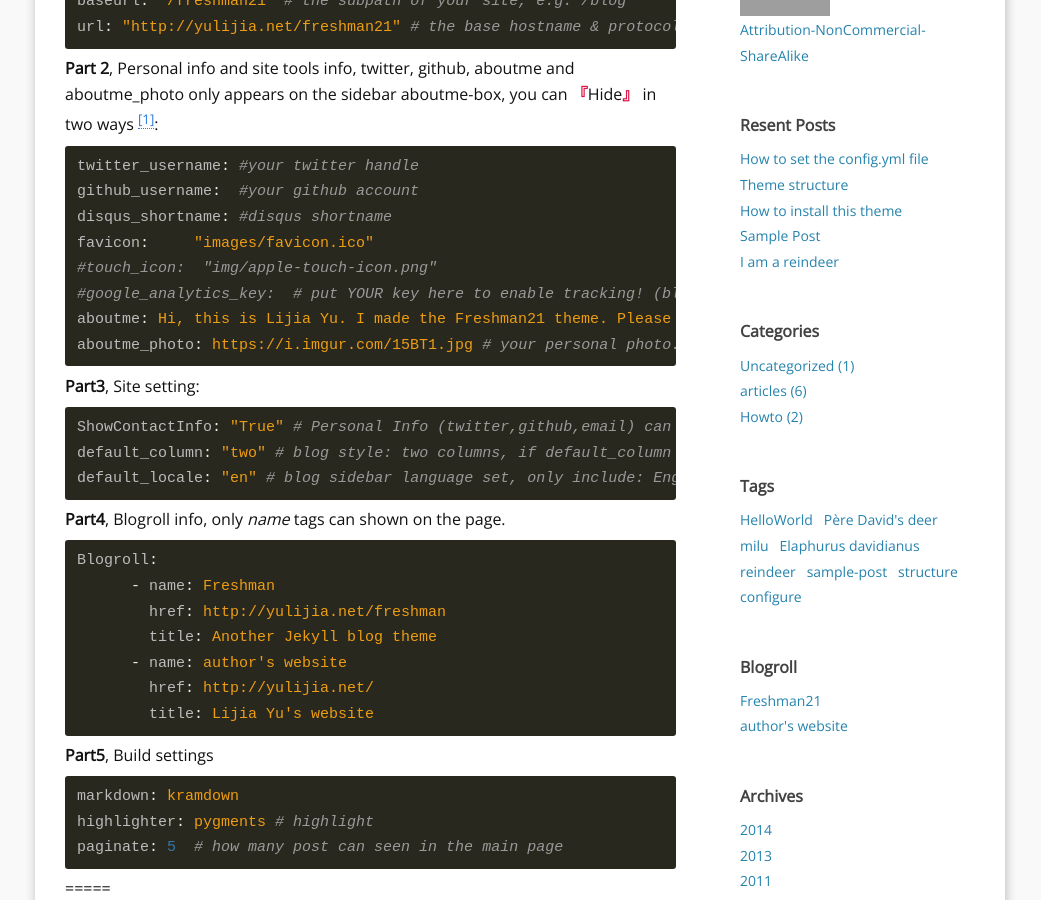
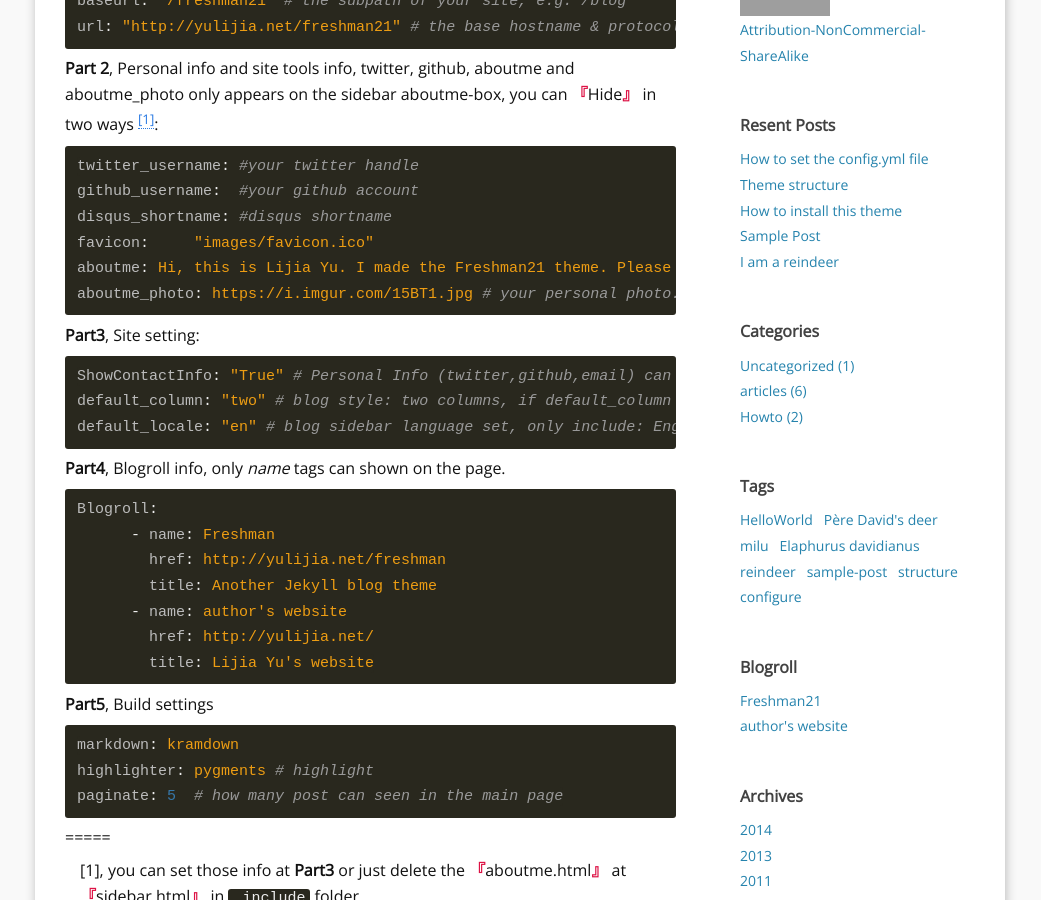
Before and after one commit to yulijia/freshman21, a Jekyll site: the page built from _posts/2014-12-19-how-to-set-the-config-file.md, in a window 1280 px wide and 900 px high, scrolled down 585 px. Shown: the whole window, without its empty margins (120-1161 px from the left). Built offline with Jekyll 4.4.1, drawn with Linux system fonts in a browser that asks for light colours; comment, search, counter and statistics services are not loaded; grey boxes are pictures that could not be loaded.

Commit message:
update post

```diff
--- a/_posts/2014-12-19-how-to-set-the-config-file.md
+++ b/_posts/2014-12-19-how-to-set-the-config-file.md
@@ -31,8 +31,6 @@ twitter_username: #your twitter handle
 github_username:  #your github account
 disqus_shortname: #disqus shortname
 favicon:     "images/favicon.ico"
-#touch_icon:  "img/apple-touch-icon.png"
-#google_analytics_key:  # put YOUR key here to enable tracking! (blank to disable)
 aboutme: Hi, this is Lijia Yu. I made the Freshman21 theme. Please enjoy it. # these are shown on aboutme-box(sidebar).
 aboutme_photo: https://i.imgur.com/15BT1.jpg # your personal photo.
 {% endhighlight %}
```
